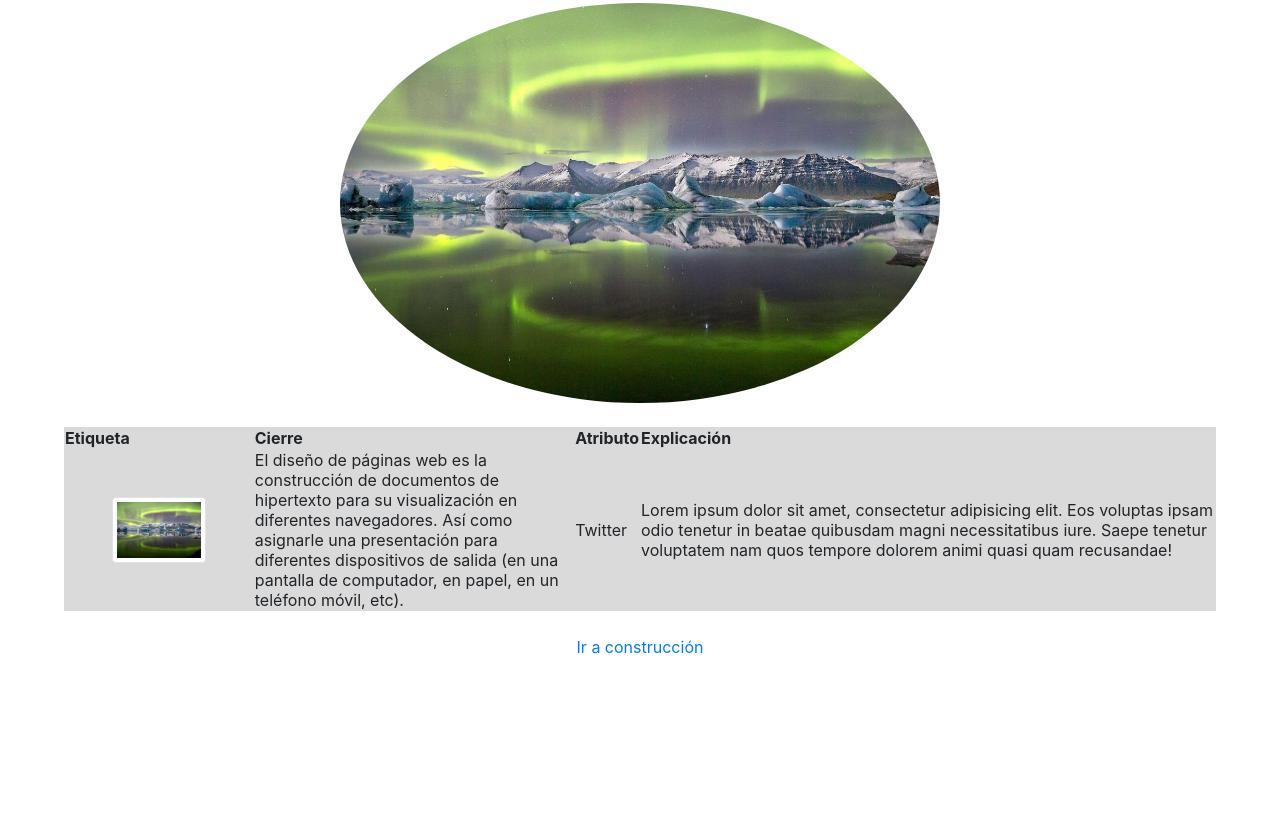
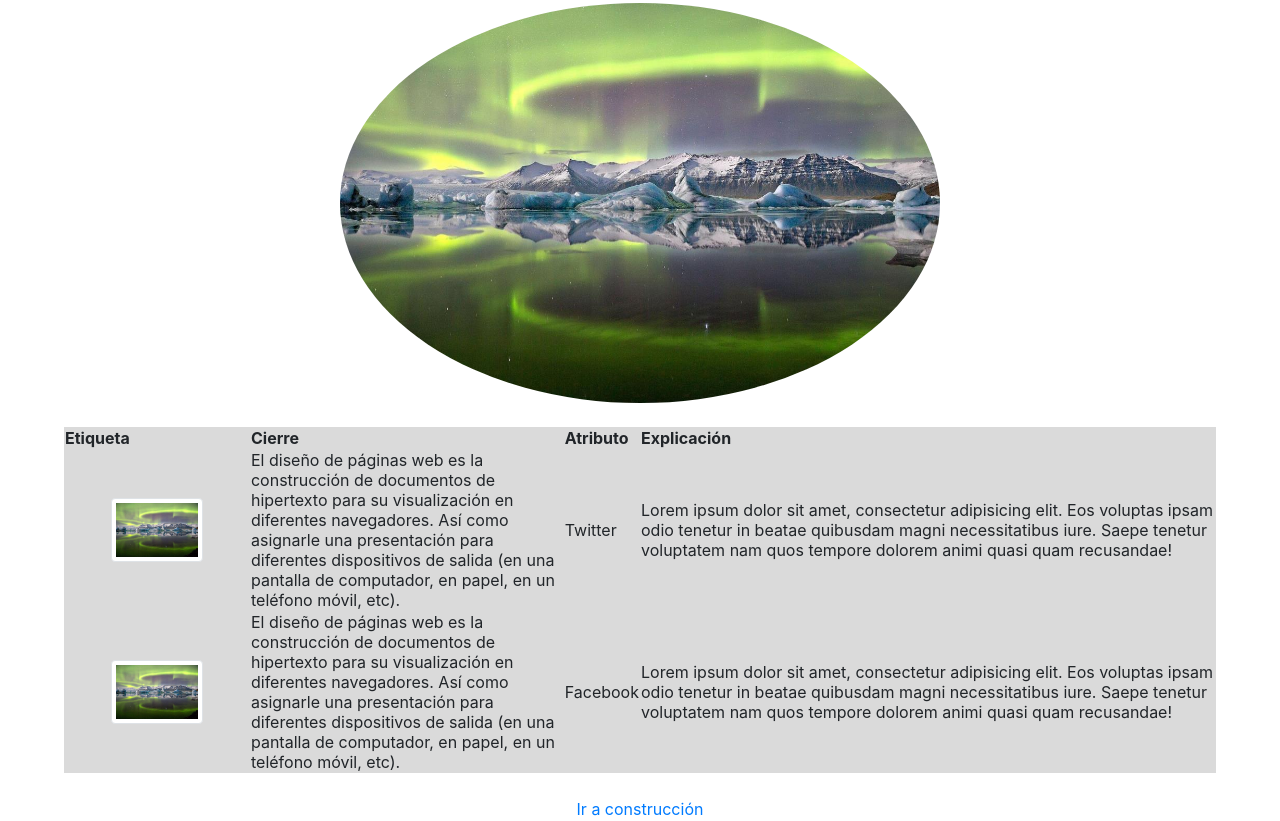
Before and after one commit to Alexpcasav/DostinH, a plain HTML site: page inicio.html in a window 1280 px wide. Shown: the part 393-1214 px from the top of the page. Before the commit the page ends 1052 px from the top, so only its background shows below. Drawn offline with nearby package versions, Linux system fonts and the light colour scheme.

Commit message:
Añadimos Facebook

```diff
--- a/inicio.html
+++ b/inicio.html
@@ -34,7 +34,7 @@
         </P>
         <br>
         <!--center-->
-            <img src="imagen.jpg" width="600" heigth="300" class="rounded-circle">
+        <img src="imagen.jpg" width="600" heigth="300" class="rounded-circle">
         <!--/center-->
         <br>
         <table width="90%" class="tabla"><!-- border="0" align="center" bgcolor="#dadada"-->
@@ -50,6 +50,12 @@
                 <td>Twitter</td>
                 <td>Lorem ipsum dolor sit amet, consectetur adipisicing elit. Eos voluptas ipsam odio tenetur in beatae quibusdam magni necessitatibus iure. Saepe tenetur voluptatem nam quos tempore dolorem animi quasi quam recusandae!</td>
             </tr>
+            <tr>
+                <td><img src="imagen.jpg" width="50%" height="50%" class="img-thumbnail"></td>
+                <td>El diseño de páginas web es la construcción de documentos de hipertexto para su visualización en diferentes navegadores. Así como asignarle una presentación para diferentes dispositivos de salida (en una pantalla de computador, en papel, en un teléfono móvil, etc).</td>
+                <td>Facebook</td>
+                <td>Lorem ipsum dolor sit amet, consectetur adipisicing elit. Eos voluptas ipsam odio tenetur in beatae quibusdam magni necessitatibus iure. Saepe tenetur voluptatem nam quos tempore dolorem animi quasi quam recusandae!</td>
+            </tr>
         </table>
         <br>
         <div class="enlace">
```
